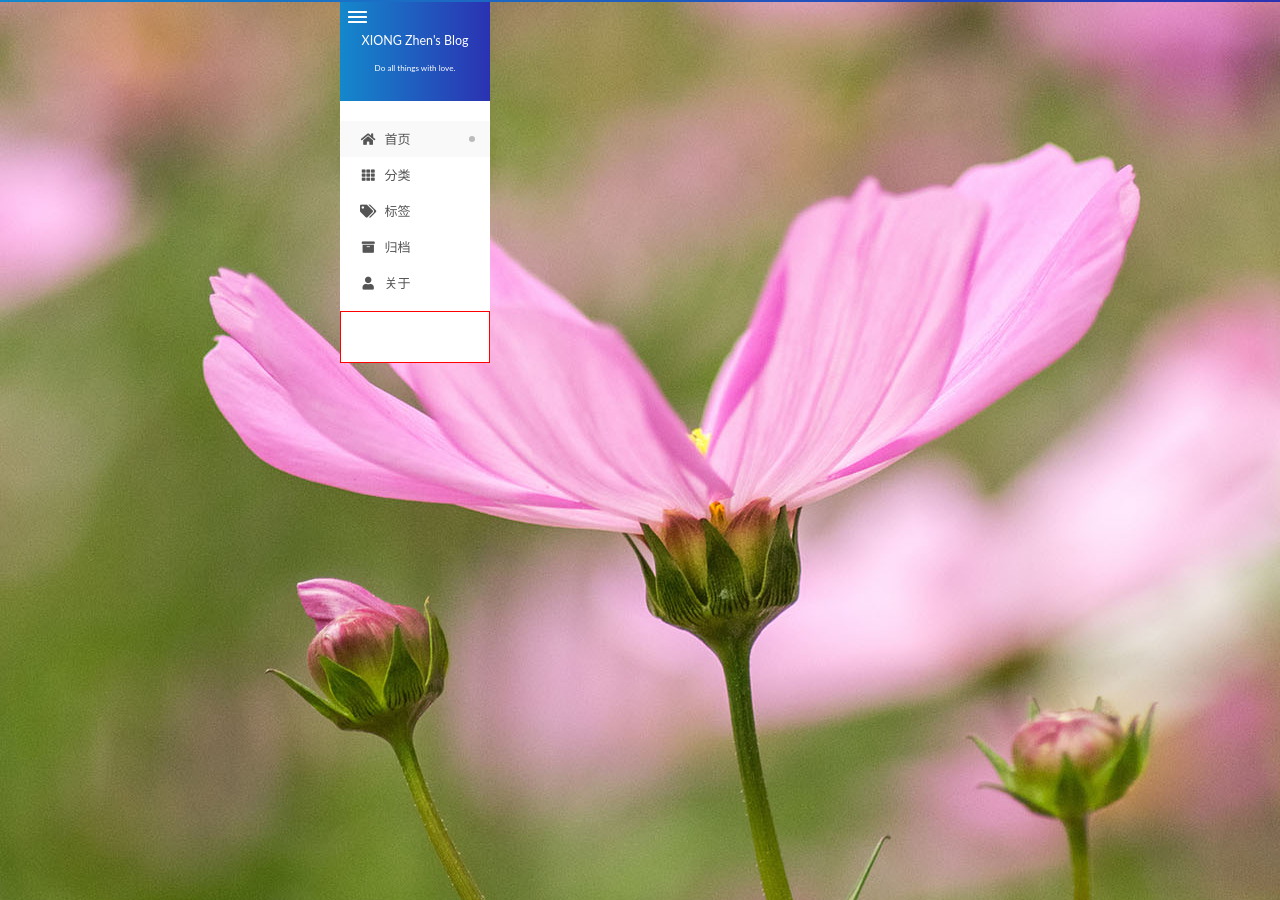
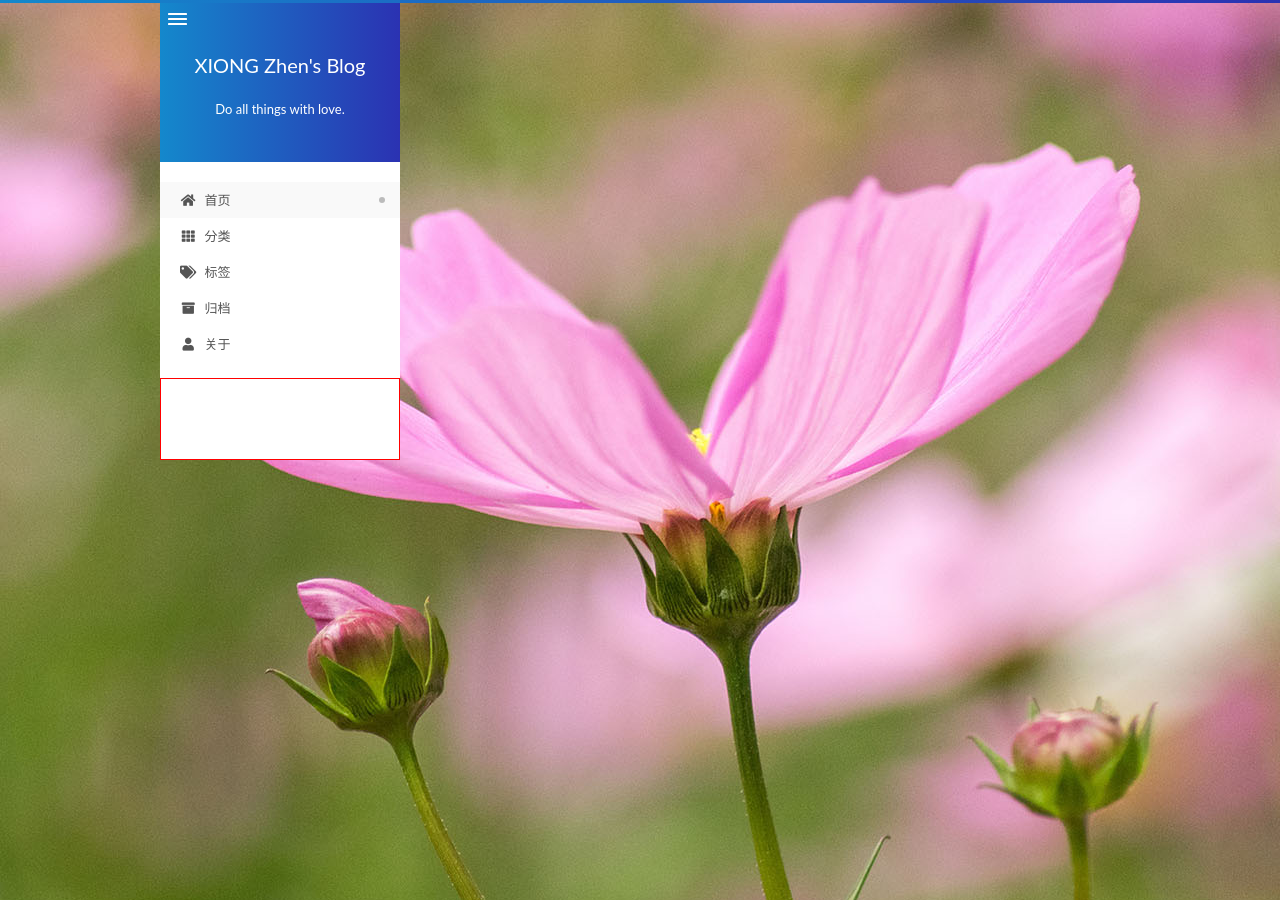
Before and after one commit to comacros/comacros.github.io, a Jekyll site: the page home.html, which Jekyll copies as it is, in a window 1280 px wide. Built offline with Jekyll 4.4.1, drawn with Linux system fonts in a browser that asks for light colours; nearby versions of some CDN libraries.

Commit message:
font size per resolution

```diff
--- a/css/style.css
+++ b/css/style.css
@@ -11,22 +11,22 @@ html {
 }
 @media (min-resolution: 72dpi) {
   body {
-    font-size: 8px!important;
+    font-size: 12px!important;
   }
 }
 @media (min-resolution: 96dpi) {
   body {
-    font-size: 10px !important;
+    font-size: 16px !important;
   }
 }
 @media (min-resolution: 144dpi) {
   body {
-    font-size: 16px !important;
+    font-size: 24px !important;
   }
 }
 @media (min-resolution: 192dpi) {
   body {
-    font-size: 20px !important;
+    font-size: 32px !important;
   }
 }
 body {
```
Also changed, not shown: css/style.less (+4 -4 lines).
